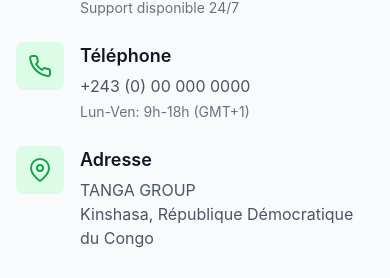
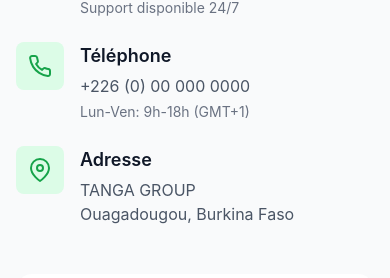
Before and after one commit to kjlinux/afrolens, a React (Vite) app: page /contact in a window 390 px wide. Shown: the part 566-844 px from the top of the page. Built offline with nearby package versions, Linux system fonts and the light colour scheme; no server answers; the HTML template or start-up script is replaced by a standard one.

Commit message:
feat: mettre à jour les informations de contact avec un nouveau numéro de téléphone et une nouvelle adresse

```diff
--- a/src/pages/Contact.jsx
+++ b/src/pages/Contact.jsx
@@ -75,8 +75,8 @@
                 </div>
                 <div>
                   <h3 className="font-semibold text-lg mb-1">Téléphone</h3>
-                  <a href="tel:+243000000000" className="text-gray-600 hover:text-primary-600">
-                    +243 (0) 00 000 0000
+                  <a href="tel:+226000000000" className="text-gray-600 hover:text-primary-600">
+                    +226 (0) 00 000 0000
                   </a>
                   <p className="text-sm text-gray-500 mt-1">Lun-Ven: 9h-18h (GMT+1)</p>
                 </div>
@@ -90,7 +90,7 @@
                   <h3 className="font-semibold text-lg mb-1">Adresse</h3>
                   <p className="text-gray-600">
                     TANGA GROUP<br />
-                    Kinshasa, République Démocratique du Congo
+                    Ouagadougou, Burkina Faso
                   </p>
                 </div>
               </div>
```
